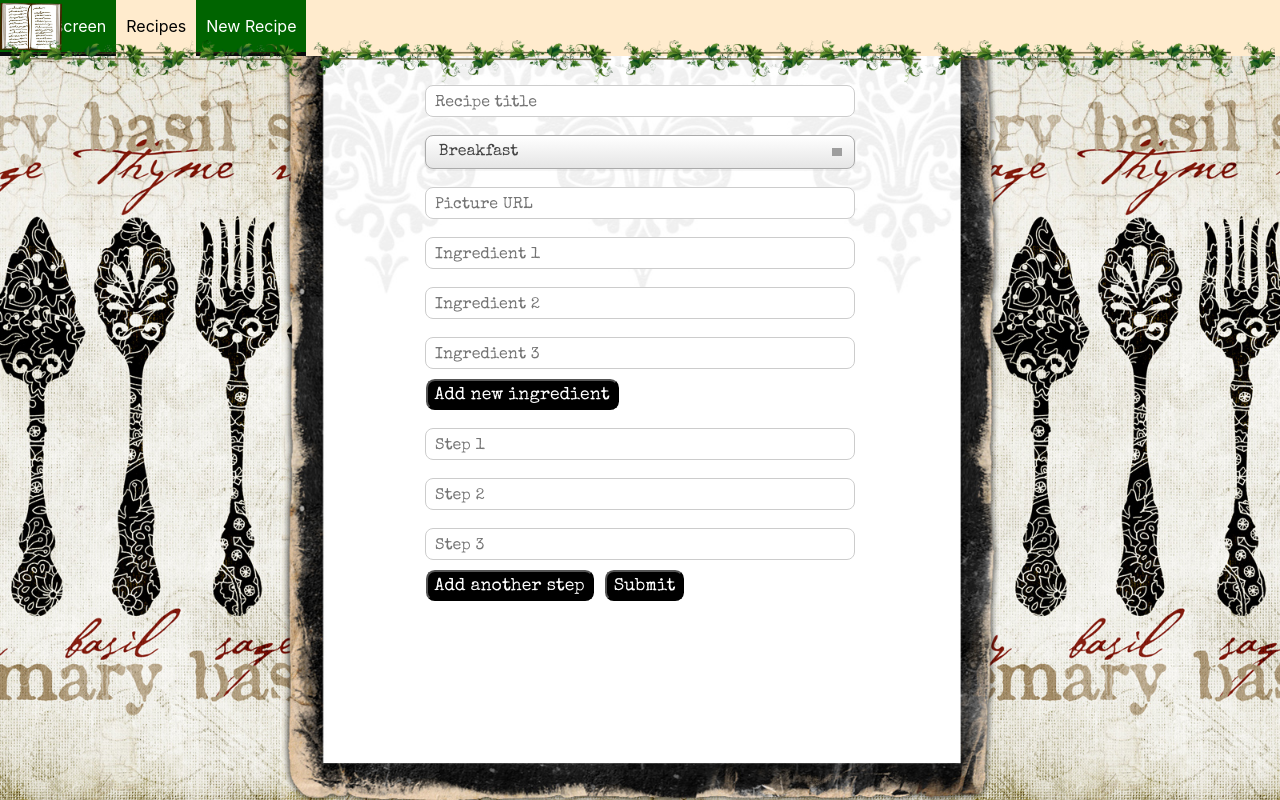
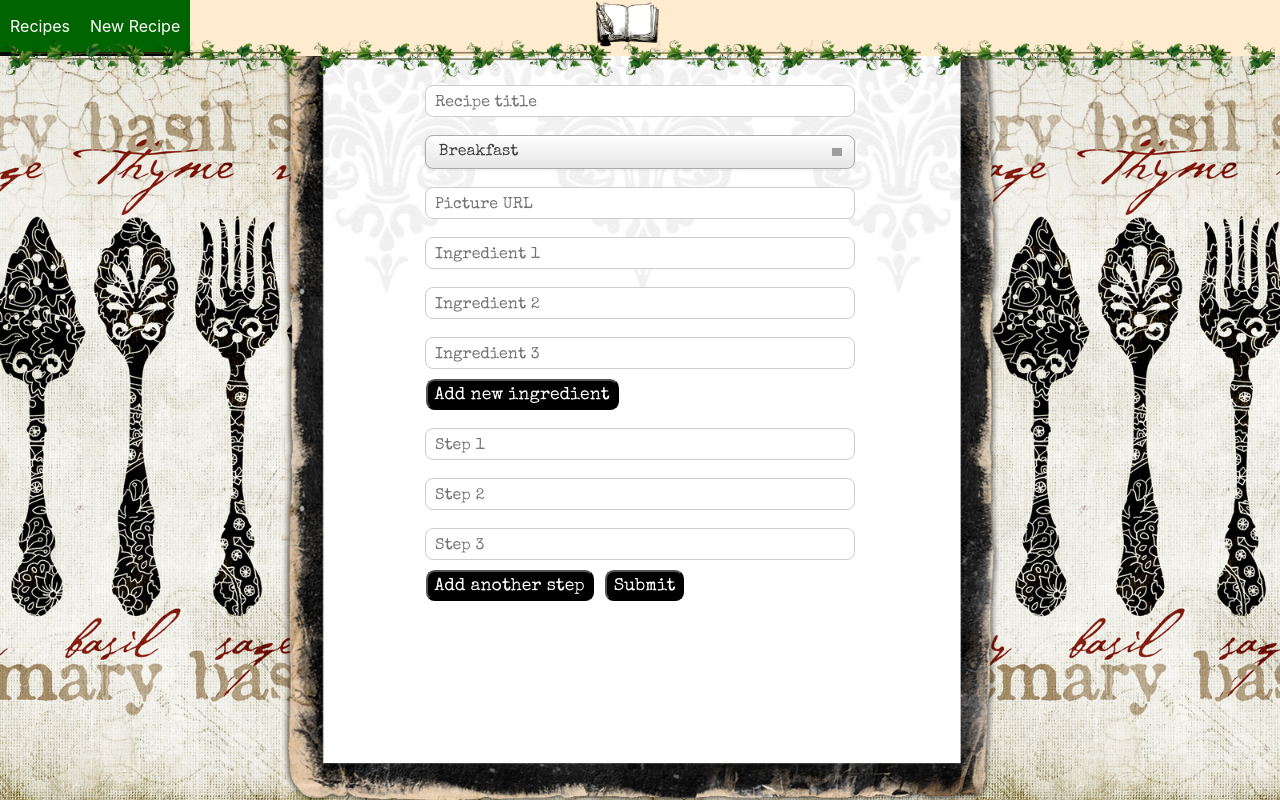
Before and after one commit to DawidSzpener/Ripicipi, a React (Create React App) app: page /add in a window 1280 px wide. Built offline with nearby package versions, Linux system fonts and the light colour scheme; grey boxes are pictures that could not be loaded.

Commit message:
feat: clicking on logo always navigates back to the homepage nad closes the book

```diff
--- a/src/Components/Logo/Logo.css
+++ b/src/Components/Logo/Logo.css
@@ -4,10 +4,11 @@
   padding: 0px;
   box-sizing: border-box;
   border-radius: 5px;
-  height: 56px;
+  height: 46px;
   width: 56px;
-  margin-top: 3px;
+  margin-top: 1px;
   position: fixed;
+  left: 46.5%;
   top: 0;
   z-index: 91;
 }
--- a/src/Components/Logo/Logo.js
+++ b/src/Components/Logo/Logo.js
@@ -3,12 +3,29 @@ import React from 'react'
 import openBook from '../../assets/pictures/openbook.png'
 import closedBook from '../../assets/pictures/closedbook.png'
 import writingBook from '../../assets/pictures/writingbook.png'
+import { withRouter } from 'react-router-dom'
 import './Logo.css'
 
-const logo = (props) => (
-  <div className='Logo' >
-    <img src={openBook} alt="Books" />
-  </div>
-)
+const logo = (props) => {
+  const goToHomepage = () => {
+    props.history.push('/')
+  }
 
-export default logo
+  let picture = null
+
+  if (props.screen === 'add') {
+    picture = writingBook
+  } else if (props.screen === 'categories') {
+    picture = openBook
+  } else {
+    picture = closedBook
+  }
+
+  return (
+    <div className='Logo' onClick={goToHomepage}>
+      <img src={picture} alt="Books" style={props.style}/>
+    </div>
+  )
+}
+
+export default withRouter(logo)
--- a/src/Components/Navigation/NavigationItems/NavigationItems.js
+++ b/src/Components/Navigation/NavigationItems/NavigationItems.js
@@ -4,7 +4,6 @@ import NavigationItem from './NavigationItem/NavigationItem'
 
 const navigationItems = () => (
   <ul className='NavigationItems'>
-    <NavigationItem link='/'>Homescreen</NavigationItem>
     <NavigationItem link='/categories'>Recipes</NavigationItem>
     <NavigationItem link='/add'>New Recipe</NavigationItem>
   </ul>
--- a/src/Components/Navigation/Toolbar/Toolbar.js
+++ b/src/Components/Navigation/Toolbar/Toolbar.js
@@ -2,12 +2,10 @@ import React from 'react'
 import './Toolbar.css'
 import NavigationItems from '../NavigationItems/NavigationItems'
 import Aux from '../../../hoc/Aux'
-import Logo from '../../Logo/Logo'
 
 const toolbar = (props) => {
   return (
     <Aux>
-      <Logo />
       <div className='Toolbar'>
         <NavigationItems />
         <div className='Menu' onClick={props.clicked}>MENU</div>
--- a/src/Containers/AddRecipe/AddRecipe.js
+++ b/src/Containers/AddRecipe/AddRecipe.js
@@ -2,6 +2,7 @@ import React, { Component } from 'react'
 import Aux from '../../hoc/Aux'
 import Input from '../../Components/UI/Form/Form'
 import './AddRecipe.css'
+import Logo from '../../Components/Logo/Logo'
 
 class AddRecipe extends Component {
   state = {
@@ -31,6 +32,7 @@ class AddRecipe extends Component {
 
     return (
       <Aux>
+        <Logo screen='add'/>
         <div className='AddRecipeForms'>
           <div className='bg-add'></div>
           <form onSubmit={this.handleSubmit}>
--- a/src/Containers/DishCategory/DishCategory.css
+++ b/src/Containers/DishCategory/DishCategory.css
@@ -0,0 +1,3 @@
+.DishCategory {
+  overflow: auto;
+}
--- a/src/Containers/DishCategory/DishCategory.js
+++ b/src/Containers/DishCategory/DishCategory.js
@@ -3,6 +3,7 @@ import Category from '../../Components/DishCategories/Category/Category'
 import Aux from '../../hoc/Aux'
 import Card from '../../Components/UI/Card/Card'
 import background from '../../assets/pictures/background7.png'
+import Logo from '../../Components/Logo/Logo'
 
 
 class DishCategory extends Component {
@@ -65,10 +66,11 @@ class DishCategory extends Component {
 
     return (
       <Aux>
+        <Logo screen='categories' style={{marginTop: '5px', marginLeft: '9px'}}/>
         <div className="bg-color">
           <img src={background} alt="bg" className="bg"></img>
         </div>
-        <div style={{marginBottom:'50px'}}>
+        <div className='DishCategory' style={{marginBottom:'50px'}}>
           {category}
         </div>
       </Aux>
--- a/src/Containers/WelcomeScreen/WelcomeScreen.js
+++ b/src/Containers/WelcomeScreen/WelcomeScreen.js
@@ -5,6 +5,7 @@ import orange1 from '../../assets/pictures/green.png'
 import orange2 from '../../assets/pictures/orange.png'
 import orange3 from '../../assets/pictures/yellow.png'
 import background from '../../assets/pictures/background4.png'
+import Logo from '../../Components/Logo/Logo'
 
 class Homescreen extends Component {
   goToCategories = () => {
@@ -18,6 +19,7 @@ class Homescreen extends Component {
   render() {
     return (
       <Aux>
+        <Logo screen='homepage'/>
         <div className="bg-color">
           <img src={background} alt="bg" className="bg"></img>
         </div>
```
Also changed, not shown: src/assets/pictures/closedbook.png, src/assets/pictures/writingbook.png.
